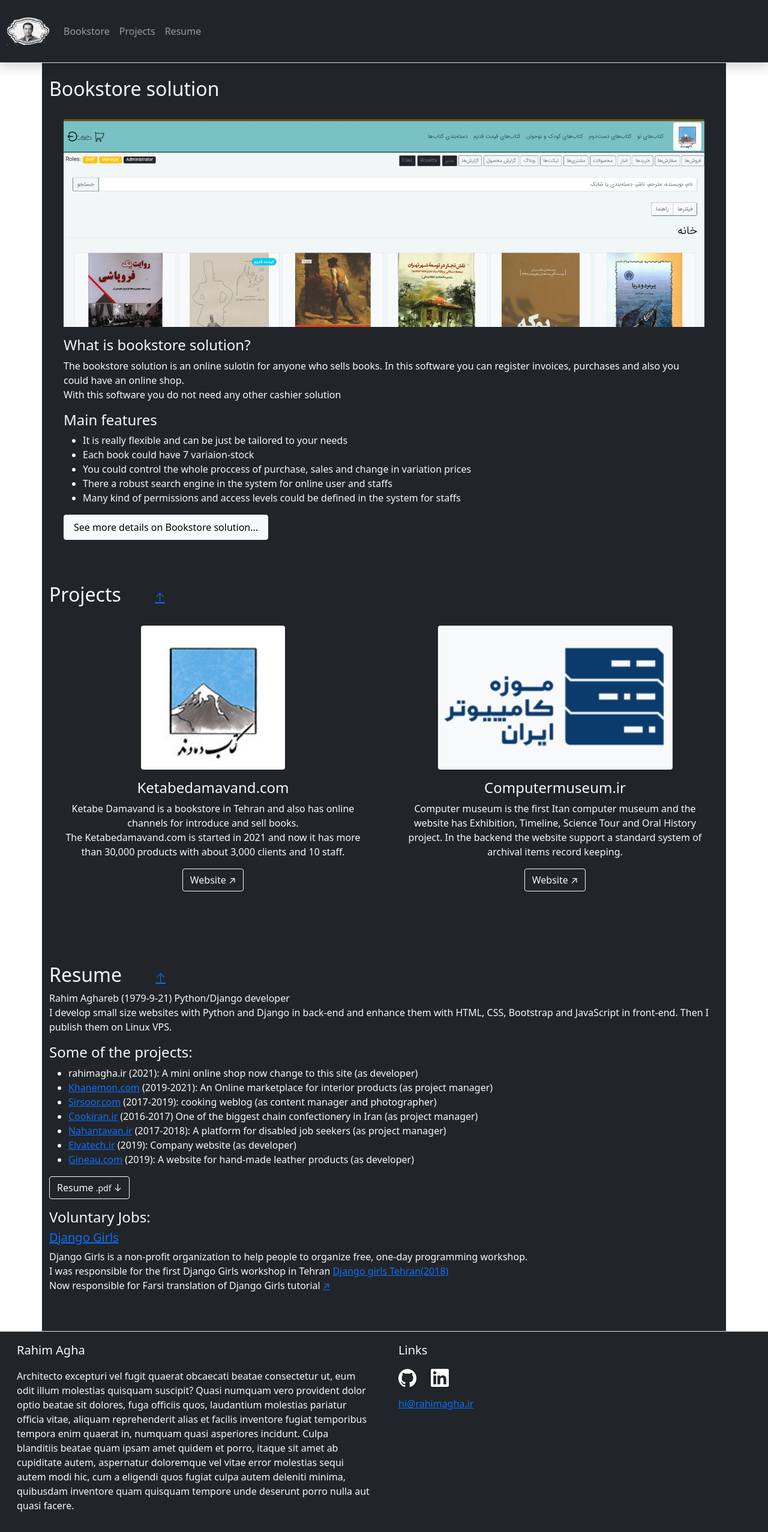
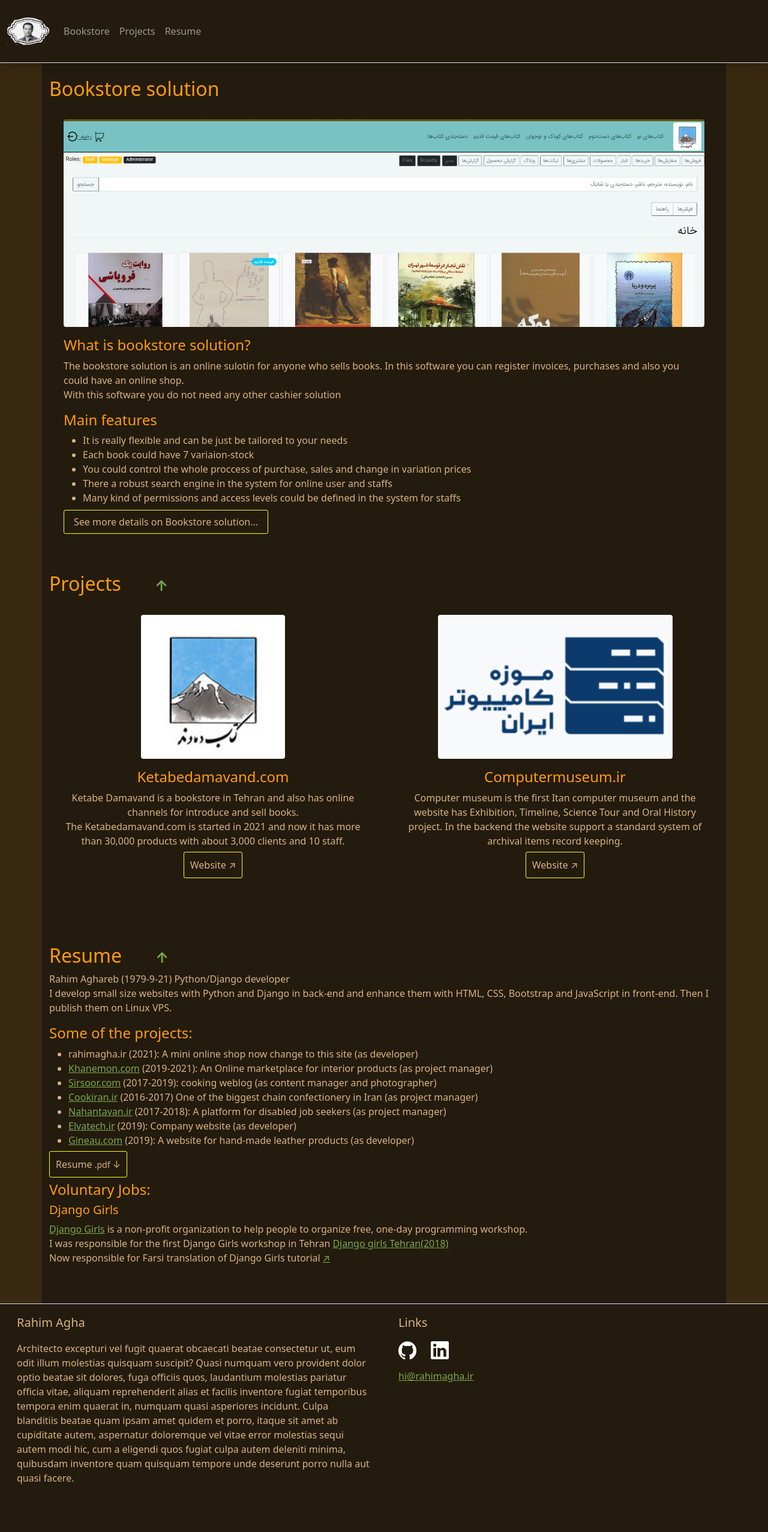
Before and after one commit to Rahimz/RahimAgha, a Django app: page / in a window 1280 px wide. Shown: the whole page at 60% size. After the commit the page ends 2474 px from the top, so only its background shows below. Run offline with Django 3.2, Linux system fonts and the light colour scheme; parts of the project's set-up code (start-up, migrations or seed data) failed here and were passed over; some libraries are stand-ins or nearby versions.

Commit message:
refactor - style edited

```diff
--- /dev/null
+++ b/generals/static/css/base.css
@@ -0,0 +1,41 @@
+body {
+    background-color: #382910;
+
+    /* color:white; */
+}
+h1, h2, h3, h4, h5, h6 {
+    color:#ff9c08 !important;
+}
+p, li {
+    color:#d9b383 !important;
+}
+a {
+    color: #7ba84a;
+    /* text-decoration: None; */
+}
+a:hover {
+    color: yellow;
+}
+a:visited {
+    color: 7ba84a;
+}
+.bg-brown {
+    background-color: #231b0e;
+}
+.btn-special {
+    border: solid;
+    border-radius: 3px;
+    border-color: yellow;
+    border-width: 1px;
+    color: #d9b383;
+    text-decoration: none;
+    padding: 10px;
+
+}
+.btn-special:hover {
+    background-color: #624728;
+    /* background-color: #a8cacd; */
+    color: yellow;
+    text-decoration: none;
+
+}
--- a/templates/_base.html
+++ b/templates/_base.html
@@ -8,35 +8,7 @@
         <meta charset="utf-8" />
         <meta http-equiv="X-UA-Compatible" content="ie=edge">
         <meta name="viewport" content="width=device-width, initial-scale=1">
-        <!-- Open graph -->
-        {% comment %} <meta property="og:title" content="{% block og_title_content %}{% endblock %} {% trans 'Ketab Damavand' %}" />
-        <meta property="og:type" content="book" />
-        <meta name="description" property="og:description" content="{% block og_description_content %}{% endblock %} {% trans 'Ketab Damavand' %}">
-        <meta property="og:image" content="{% static 'img/logo.jpg' %}" />
-        <meta property="og:image:alt" content="{% trans 'Ketab Damavand logo' %}" /> {% endcomment %}
 
-        <!-- favicon -->
-        {% comment %} <link rel="apple-touch-icon" sizes="57x57" href="{% static 'icon/apple-icon-57x57.png' %}">
-        <link rel="apple-touch-icon" sizes="60x60" href="{% static 'icon/apple-icon-60x60.png' %}">
-        <link rel="apple-touch-icon" sizes="72x72" href="{% static 'icon/apple-icon-72x72.png' %}">
-        <link rel="apple-touch-icon" sizes="76x76" href="{% static 'icon/apple-icon-76x76.png' %}">
-        <link rel="apple-touch-icon" sizes="114x114" href="{% static 'icon/apple-icon-114x114.png' %}">
-        <link rel="apple-touch-icon" sizes="120x120" href="{% static 'icon/apple-icon-120x120.png' %}">
-        <link rel="apple-touch-icon" sizes="144x144" href="{% static 'icon/apple-icon-144x144.png' %}">
-        <link rel="apple-touch-icon" sizes="152x152" href="{% static 'icon/apple-icon-152x152.png' %}">
-        <link rel="apple-touch-icon" sizes="180x180" href="{% static 'icon/apple-icon-180x180.png' %}">
-        <link rel="icon" type="image/png" sizes="192x192" href="{% static 'icon/android-icon-192x192.png' %}">
-        <link rel="icon" type="image/png" sizes="32x32" href="{% static 'icon/favicon-32x32.png' %}">
-        <link rel="icon" type="image/png" sizes="96x96" href="{% static 'icon/favicon-96x96.png' %}">
-        <link rel="icon" type="image/png" sizes="16x16" href="{% static 'icon/favicon-16x16.png' %}">
-        <link rel="manifest" href="{% static 'icon/manifest.json' %}">
-        <meta name="msapplication-TileColor" content="#ffffff">
-        <meta name="msapplication-TileImage" content="{% static 'icon/ms-icon-144x144.png' %}">
-        <meta name="theme-color" content="#ffffff"> {% endcomment %}
-        <link rel="apple-touch-icon" sizes="180x180" href="{% static 'icon/apple-touch-icon.png' %}">
-        <link rel="icon" type="image/png" sizes="32x32" href="{% static 'icon/favicon-32x32.png' %}">
-        <link rel="icon" type="image/png" sizes="16x16" href="{% static 'icon/favicon-16x16.png' %}">
-        <link rel="manifest" href="{% static 'icon/site.webmanifest' %}">
         {% comment %} <!-- css files -->
         <link href="{% static 'css/bootstrap.rtl.min.css' %}" rel="stylesheet">
         <link href="{% static 'css/bootstrap-grid.rtl.css' %}" rel="stylesheet">
--- a/templates/_footer.html
+++ b/templates/_footer.html
@@ -1,7 +1,7 @@
 {% load i18n %}
 {% load static %}
 
-<div class="p-2 container-fluid bg-dark border-top">
+<div class="p-2 container-fluid bg-brown border-top">
     <div class="row p-2">
 
       <div class="col-md-6 text-light px-4">
--- a/templates/_navbar.html
+++ b/templates/_navbar.html
@@ -1,7 +1,7 @@
 {% load i18n %}
 {% load static %}
 
-<nav class="navbar navbar-expand-lg navbar-dark bg-dark border-bottom shadow" id="top">
+<nav class="navbar navbar-expand-lg navbar-dark bg-brown border-bottom shadow" id="top">
     <div class="container-fluid py-1">
       <a class="navbar-brand" href="{% url 'home' %}">
         <img src="{% static 'img/rahimagha_logo_sq.png' %}" alt="RahimAgha logo" width="70px" height="auto">
--- a/templates/bookstore/static_bookstore.html
+++ b/templates/bookstore/static_bookstore.html
@@ -4,7 +4,7 @@
 
 {% block title %}{{ page_title }}{% endblock title %}
 {% block content %}
-<div class="container bg-dark text-light    ">
+<div class="container bg-brown    ">
     <div class="row" >
         <h2>{% trans "Bookstore solution" %}</h2>
     </div>
@@ -74,7 +74,7 @@
         <div class="col">
 
             <h3>
-                {% trans "What is the main features" %}? <a class="ms-5 lead " href="#top">&#8593</a>
+                {% trans "What is the main features" %}? <a class="ms-5 lead fw-bold fs-4 " href="#top" style="text-decoration: none;">&#8593</a>
             </h3>
             <p>
                 {% trans "There are a lot of features in this software in comparison with other bookstre management software" %}
@@ -171,7 +171,7 @@
     </div>
     <div class="row" id="">
         <h3>
-            {% trans "Wahit is the price" %}? <a class="ms-5 lead " href="#top">&#8593</a>
+            {% trans "Wahit is the price" %}? <a class="ms-5 lead fw-bold fs-4 " href="#top" style="text-decoration: none;">&#8593</a>
         </h3>
         <div class="col-md-4">
             <h3>{% trans "Full" %}</h3>
--- a/templates/home.html
+++ b/templates/home.html
@@ -15,7 +15,7 @@
 {% block title %}{{ page_title }}{% endblock title %}
 
 {% block content %}
-<div class="container bg-dark text-light" >
+<div class="container bg-brown " >
     <!-- <div class="row">
         <form action="">
             <div class="form-check form-switch">
@@ -28,9 +28,9 @@
     <h2 class="pt-4">{% trans "Bookstore solution" %}</h2>
     <div class="row" id="bookstore">
         <div class="col-md-12">
-            <div class="bg-dark text-light p-4">
-                <div class="rounded">
-                    <img src="{% static 'img/staff_home_bookstore.png' %}" alt="bookstore home page" width="100%" height="auto">
+            <div class=" p-4">
+                <div >
+                    <img src="{% static 'img/staff_home_bookstore.png' %}" class="rounded" alt="bookstore home page" width="100%" height="auto">
                 </div>
                 <h4 class="pt-3">{% trans "What is bookstore solution?" %}</h4>
                 <p>
@@ -47,7 +47,7 @@
                     <li>{% trans "Many kind of permissions and access levels could be defined in the system for staffs" %}</li>
                 </ul>
                 <div>
-                    <a href="{% url 'bookstore:bookstore' %}" class="btn btn-light px-3 py-2">{% trans "See more details on Bookstore solution" %}...</a>
+                    <a href="{% url 'bookstore:bookstore' %}" class="btn-special px-3 py-2">{% trans "See more details on Bookstore solution" %}...</a>
                 </div>
             </div>
         </div>
@@ -55,9 +55,9 @@
     </div>
     <div class="row py-5" id="projects">
 
-        <h2>{% trans "Projects" %} <a class="ms-5 lead " href="#top">&#8593</a></h2>
+        <h2>{% trans "Projects" %} <a class="ms-5 lead fw-bold fs-4 " href="#top" style="text-decoration: none;">&#8593</a></h2>
         <div class="col-md-6">
-            <div class="bg-dark text-light text-center p-4">
+            <div class="  text-center p-4">
                 <div class="text-center" style="height: 15rem;">
                     <img class="rounded" src="{% static 'img/ketabedamavand.jpg' %}" alt="Ketabe Damavand logo" width="auto" height="100%">
                 </div>
@@ -66,12 +66,12 @@
                     {% trans "Ketabe Damavand is a bookstore in Tehran and also has online channels for introduce and sell books" %}.
                    <br> {% trans "The Ketabedamavand.com is started in 2021 and now it has more than 30,000 products with about 3,000 clients and 10 staff" %}.
                 </p>
-                <a href="https://ketabedamavand.com" target="_blank" class="btn btn-outline-light">{% trans "Website" %}  &#8599</a>
+                <a href="https://ketabedamavand.com" target="_blank" class="btn-special">{% trans "Website" %}  &#8599</a>
 
             </div>
         </div>
         <div class="col-md-6">
-            <div class="bg-dark text-light text-center p-4">
+            <div class="  text-center p-4">
                 <div class="text-center " style="height: 15rem;">
                     <img class="rounded bg-light" src="{% static 'img/computermuseum2.png' %}" alt="Iran computer museum logo" width="auto" height="100%">
                 </div>
@@ -80,7 +80,7 @@
                     {% trans "Computer museum is the first Itan computer museum and the website has Exhibition, Timeline, Science Tour and Oral History project" %}.
                     {% trans "In the backend the website support a standard system of archival items record keeping" %}.
                 </p>
-                <a href="http://computermuseum.ir" target="_blank" class="btn btn-outline-light">{% trans "Website" %} &#8599</a>
+                <a href="http://computermuseum.ir" target="_blank" class="btn-special">{% trans "Website" %} &#8599</a>
             </div>
         </div>
 
@@ -89,7 +89,7 @@
 
     <div class="row py-5" id="resume">
         <div class="col">
-                <h2>{% trans "Resume" %} <a class="ms-5 lead " href="#top">&#8593</a></h2>
+                <h2>{% trans "Resume" %} <a class="ms-5 lead fw-bold fs-4 " href="#top" style="text-decoration: none;">&#8593</a></h2>
             <p>
                 {% trans "Rahim Aghareb (1979-9-21) Python/Django developer" %}
                 <br>
@@ -105,11 +105,11 @@
                 <li><a target="_blank" rel="nofollow" href="http://Elvatech.ir">Elvatech.ir</a> (2019): {% trans "Company website (as developer)" %}</li>
                 <li><a target="_blank" rel="nofollow" href="http://Gineau.com">Gineau.com</a> (2019): {% trans "A website for hand-made leather products (as developer)" %}</li>
             </ul>
-            <a href="{% static 'resume/CV_wr_dev_en_2022_2.pdf' %}" class="btn btn-outline-light" download>{% trans "Resume" %} <span class="small" dir="ltr">.pdf</span> &#8595</a>
+            <a href="{% static 'resume/CV_wr_dev_en_2022_2.pdf' %}" class="btn-special" download>{% trans "Resume" %} <span class="small" dir="ltr" >.pdf</span> &#8595</a>
 
             <h4 class="mt-3">{% trans "Voluntary Jobs" %}:</h4>
-            <h5><a href="https://djangogirls.org/">Django Girls</a></h5>
-            <p>{% trans "Django Girls is a non-profit organization to help people to organize free, one-day programming workshop." %}
+            <h5>{% trans "Django Girls" %}</h5>
+            <p><a href="https://djangogirls.org/">Django Girls</a> {% trans "is a non-profit organization to help people to organize free, one-day programming workshop." %}
                 <br>
                 {% trans "I was responsible for the first Django Girls workshop in Tehran" %} <a href="https://djangogirls.org/en/tehran/">Django girls Tehran(2018)</a>
                 <br>
```
